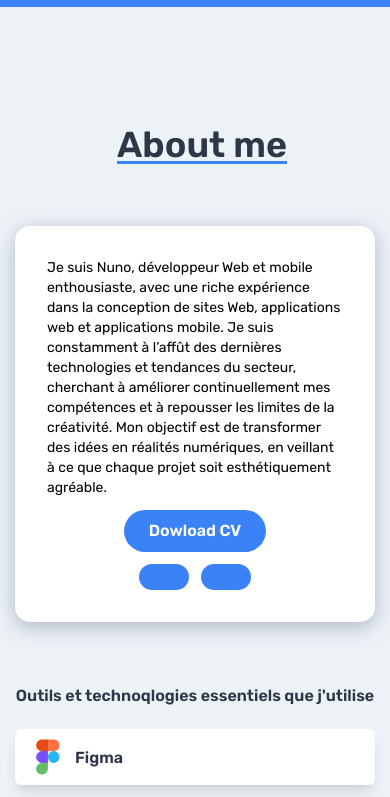
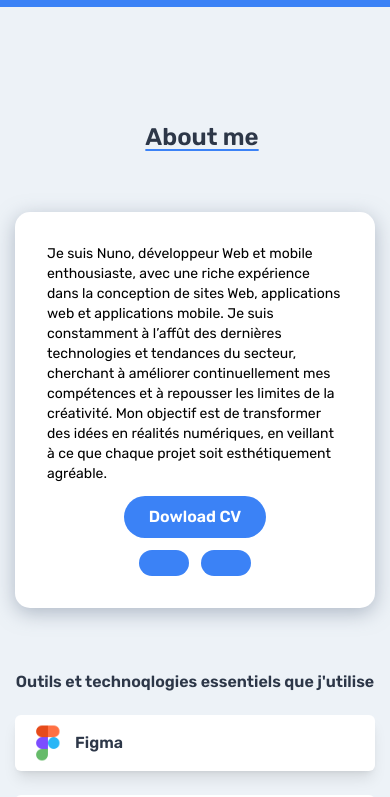
Before and after one commit to NunoFernandesSa/nunoweb, a React (Vite) app: page / in a window 390 px wide. Shown: the part 833-1630 px from the top of the page. Built offline with nearby package versions, Linux system fonts and the light colour scheme.

Commit message:
style: adjust responsive font size and grid layout in portfolio
Update the `.section__title` class to use a responsive font size for better readability on different screen sizes. Also, center the grid layout in the `Portfolio` component and set a maximum width for improved alignment and consistency.

```diff
--- a/src/components/portfolio/Portfolio.jsx
+++ b/src/components/portfolio/Portfolio.jsx
@@ -25,7 +25,7 @@ export default function Portfolio() {
         expertise en développement.
       </p>
 
-      <div className="grid gap-x-4 gap-y-5 grid-cols-[repeat(auto-fill,minmax(280px,1fr))]">
+      <div className="grid gap-x-4 gap-y-5 grid-cols-[repeat(auto-fill,minmax(280px,1fr))] mx-auto max-w-6xl justify-center">
         {works.map((item, index) => (
           <PortfolioCard
             key={index}
--- a/src/index.css
+++ b/src/index.css
@@ -81,7 +81,7 @@ img {
 }
 
 .section__title {
-  @apply relative text-biggestFontSize font-semibold ms-[0.875rem] mb-[3.75rem] underline underline-offset-4 decoration-accent;
+  @apply relative text-h1FontSize lg:text-biggestFontSize font-semibold ms-[0.875rem] mb-[3.75rem] underline underline-offset-4 decoration-accent;
 }
 
 .section__title::before {
```
